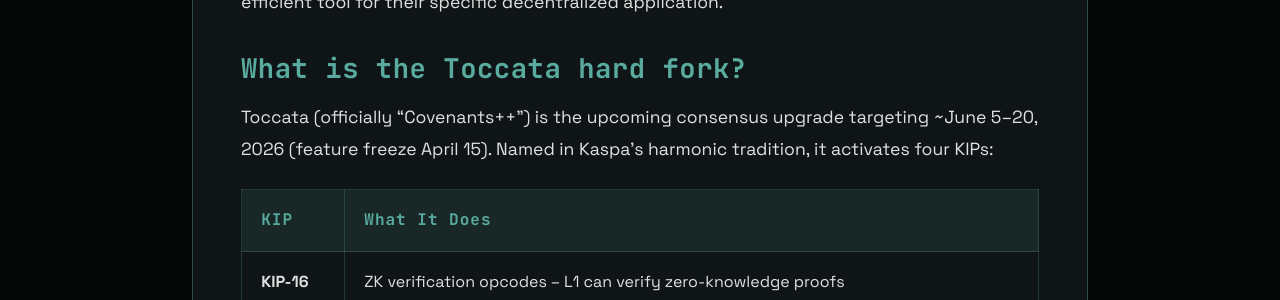
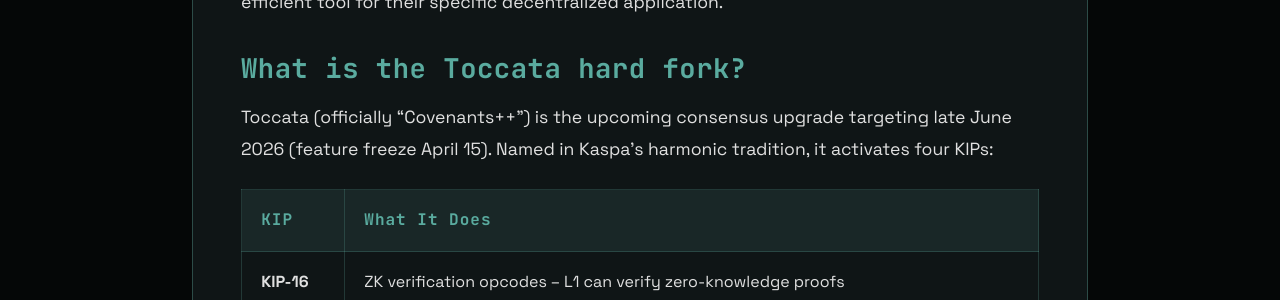
Before and after one commit to creative-inference/vprogs.xyz, a Jekyll site: the page built from learn/faq.md, in a window 1280 px wide and 900 px high, scrolled down 10775 px. Shown: the part 154-454 px from the top of the window. Built offline with Jekyll 4.4.1, drawn with Linux system fonts in a browser that asks for light colours; some of the changed text lies outside the part shown.

Commit message:
Update FAQ to reflect late June mainnet timeline target [auto]

```diff
--- a/learn/faq.md
+++ b/learn/faq.md
@@ -204,7 +204,7 @@
 - vProgs repository public -- January 2026
 
 **Upcoming:**
-- **Toccata hard fork (Covenants++)**: Feature freeze April 15, mainnet ~June 5–20, 2026 (KIP-16, 17, 20, 21)
+- **Toccata hard fork (Covenants++)**: Feature freeze April 15, mainnet targeted for late June 2026 following successful testnet activation (KIP-16, 17, 20, 21)
 - **Phase 1 (Standalone vProgs)**: following Toccata activation
 - **Phase 2 (Full Synchronous Composability)**: after Phase 1 is stable, timeline TBD
 
@@ -255,7 +255,7 @@
 
 ### What is the Toccata hard fork?
 
-Toccata (officially "Covenants++") is the upcoming consensus upgrade targeting ~June 5–20, 2026 (feature freeze April 15). Named in Kaspa's harmonic tradition, it activates four KIPs:
+Toccata (officially "Covenants++") is the upcoming consensus upgrade targeting late June 2026 (feature freeze April 15). Named in Kaspa's harmonic tradition, it activates four KIPs:
 
 | KIP | What It Does |
 |-----|-------------|
```
